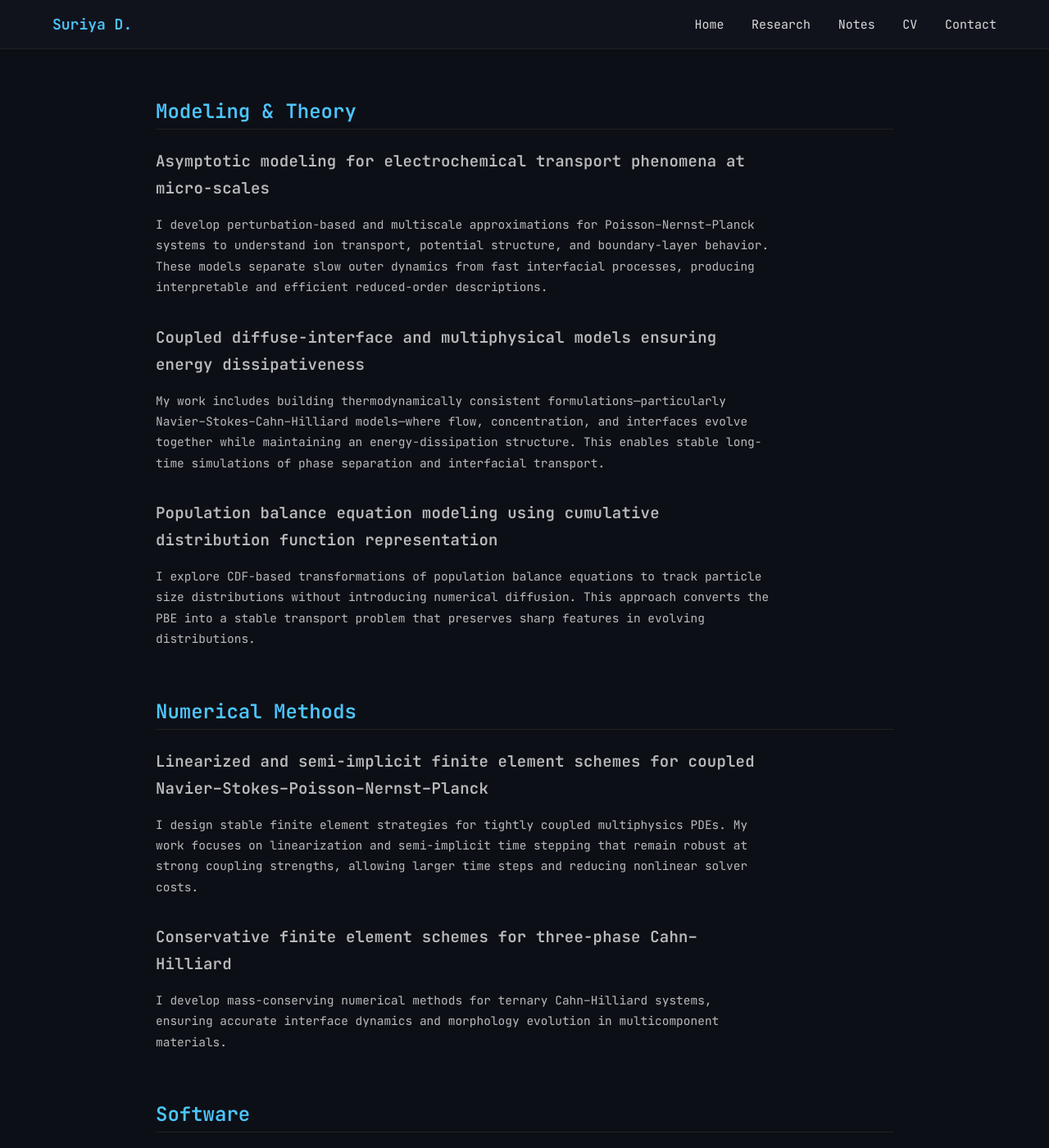
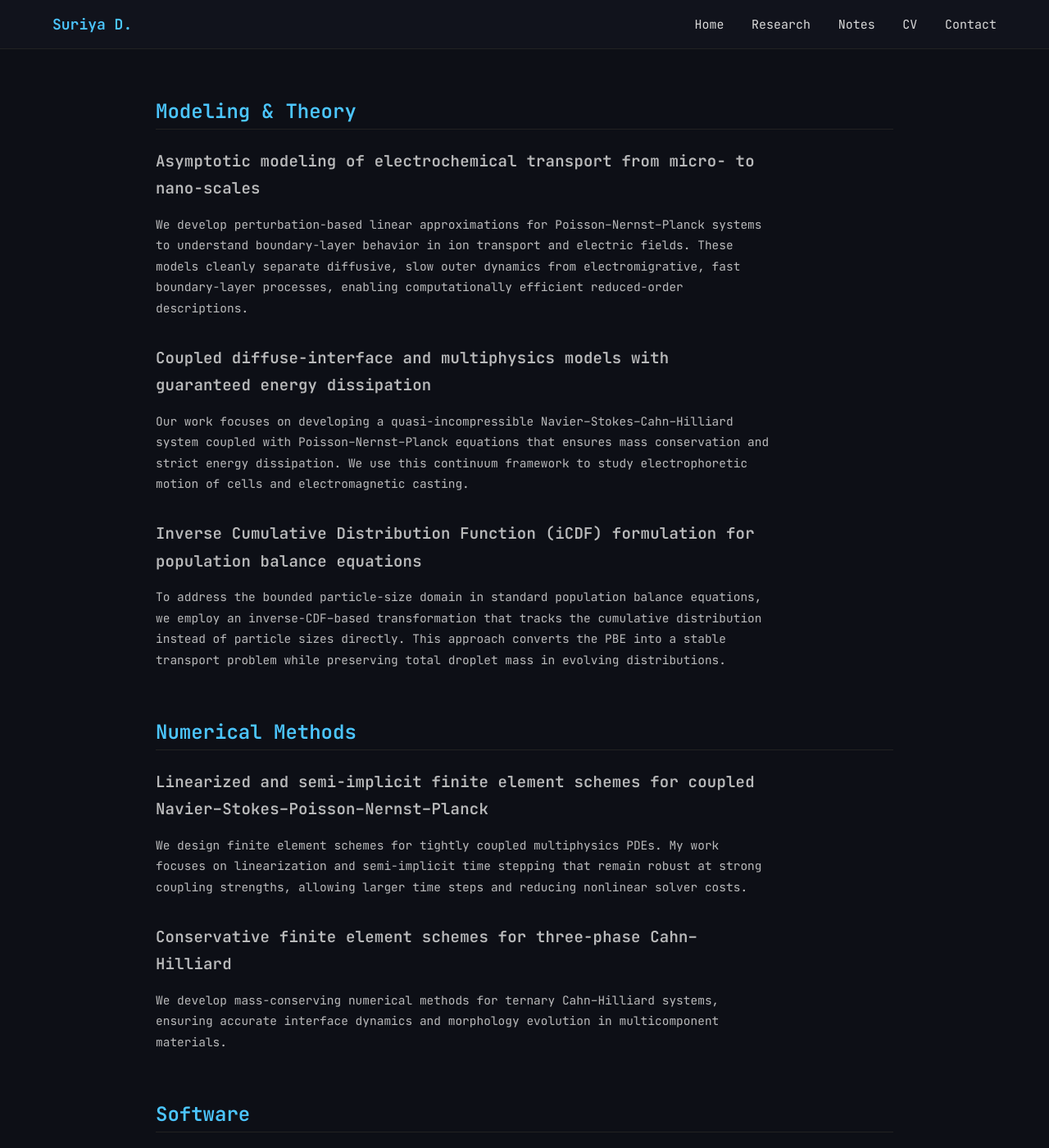
Before and after one commit to suriyadhaksh/suriyadhaksh.github.io, a Jekyll site: the page built from content/research.html, in a window 1280 px wide and 1400 px high. Shown: the whole window at 82% size. Built offline with Jekyll 4.4.1, drawn with Linux system fonts in a browser that asks for light colours.

Commit message:
Revise research section content for clarity and consistency: update titles and descriptions for modeling, multiphysics, and population balance equations

```diff
--- a/content/research.html
+++ b/content/research.html
@@ -9,39 +9,41 @@ permalink: /research.html
 
     <div class="research-item">
         <p class="research-item-title">
-            Asymptotic modeling for electrochemical transport phenomena at micro-scales
+            Asymptotic modeling of electrochemical transport from micro- to nano-scales
         </p>
         <p>
-            I develop perturbation-based and multiscale approximations for Poisson–Nernst–Planck systems
-            to understand ion transport, potential structure, and boundary-layer behavior. These models
-            separate slow outer dynamics from fast interfacial processes, producing interpretable and
-            efficient reduced-order descriptions.
+            We develop perturbation-based linear approximations for Poisson–Nernst–Planck systems
+            to understand boundary-layer behavior in ion transport and electric fields. These models
+            cleanly separate diffusive, slow outer dynamics from electromigrative, fast boundary-layer
+            processes, enabling computationally efficient reduced-order descriptions.
         </p>
     </div>
 
     <div class="research-item">
         <p class="research-item-title">
-            Coupled diffuse-interface and multiphysical models ensuring energy dissipativeness
+            Coupled diffuse-interface and multiphysics models with guaranteed energy dissipation
         </p>
         <p>
-            My work includes building thermodynamically consistent formulations—particularly
-            Navier–Stokes–Cahn–Hilliard models—where flow, concentration, and interfaces evolve
-            together while maintaining an energy-dissipation structure. This enables stable
-            long-time simulations of phase separation and interfacial transport.
+            Our work focuses on developing a quasi-incompressible Navier–Stokes–Cahn–Hilliard system
+            coupled with Poisson–Nernst–Planck equations that ensures mass conservation and strict
+            energy dissipation. We use this continuum framework to study electrophoretic motion of cells
+            and electromagnetic casting.
         </p>
     </div>
 
     <div class="research-item">
         <p class="research-item-title">
-            Population balance equation modeling using cumulative distribution function representation
+            Inverse Cumulative Distribution Function (iCDF) formulation for population balance equations
         </p>
         <p>
-            I explore CDF-based transformations of population balance equations to track particle
-            size distributions without introducing numerical diffusion. This approach converts the
-            PBE into a stable transport problem that preserves sharp features in evolving distributions.
+            To address the bounded particle-size domain in standard population balance equations,
+            we employ an inverse-CDF–based transformation that tracks the cumulative distribution
+            instead of particle sizes directly. This approach converts the PBE into a stable transport
+            problem while preserving total droplet mass in evolving distributions.
         </p>
     </div>
 </section>
+
 
 <section class="research-section">
     <h2>Numerical Methods</h2>
@@ -51,7 +53,7 @@ permalink: /research.html
             Linearized and semi-implicit finite element schemes for coupled Navier–Stokes–Poisson–Nernst–Planck
         </p>
         <p>
-            I design stable finite element strategies for tightly coupled multiphysics PDEs.
+            We design finite element schemes for tightly coupled multiphysics PDEs.
             My work focuses on linearization and semi-implicit time stepping that remain robust
             at strong coupling strengths, allowing larger time steps and reducing nonlinear solver costs.
         </p>
@@ -62,7 +64,7 @@ permalink: /research.html
             Conservative finite element schemes for three-phase Cahn–Hilliard
         </p>
         <p>
-            I develop mass-conserving numerical methods for ternary Cahn–Hilliard systems, ensuring
+            We develop mass-conserving numerical methods for ternary Cahn–Hilliard systems, ensuring
             accurate interface dynamics and morphology evolution in multicomponent materials.
         </p>
     </div>
```
